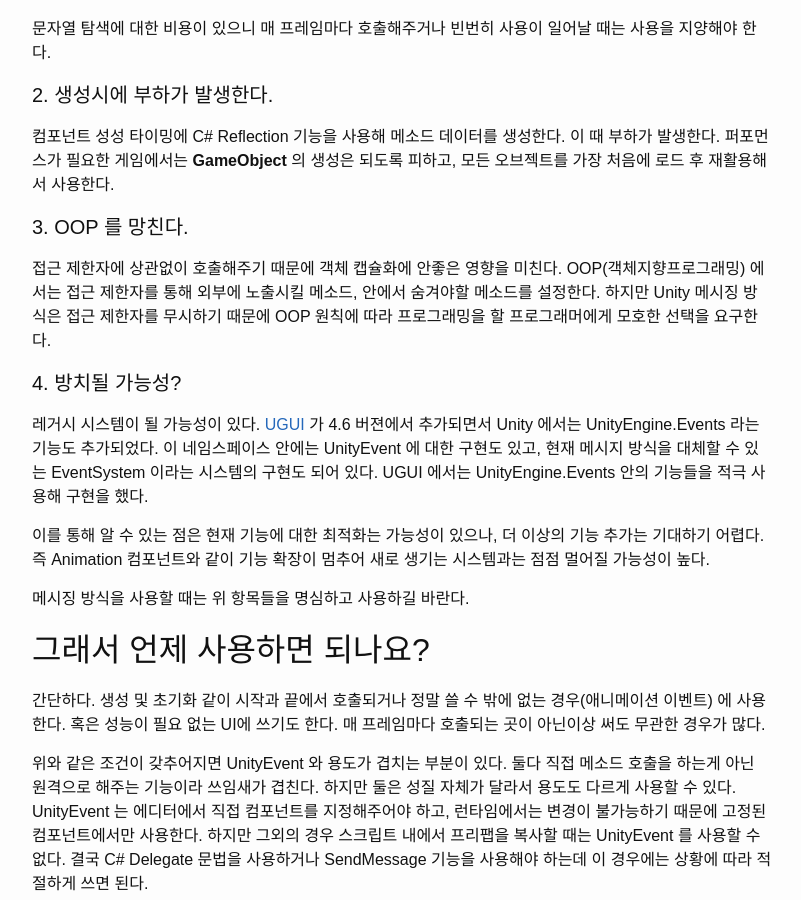
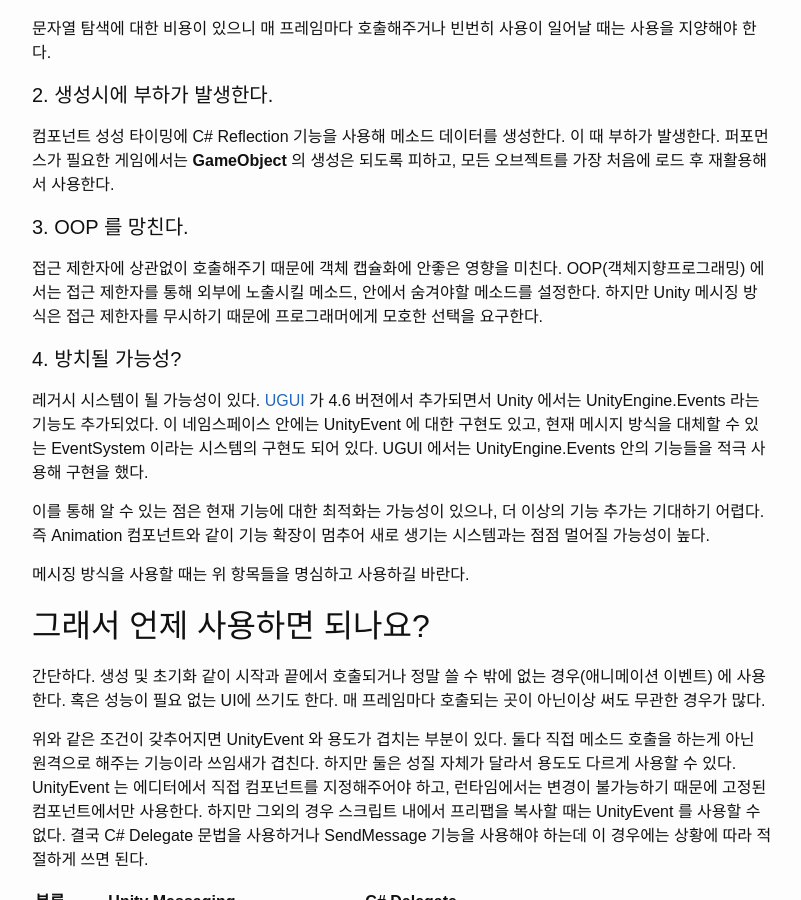
Before and after one commit to suhyeokkim/suhyeokkim.github.io, a Jekyll site: the page built from _posts/2017-04-07-unity-message-system.md, in a window 1280 px wide and 900 px high, scrolled down 1139 px. Shown: the whole window, without its empty margins (238-1039 px from the left). Built offline with Jekyll 4.4.1, drawn with Linux system fonts in a browser that asks for light colours; comment, search, counter and statistics services are not loaded.

Commit message:
Update post : message systm

```diff
--- a/_posts/2017-04-07-unity-message-system.md
+++ b/_posts/2017-04-07-unity-message-system.md
@@ -54,7 +54,7 @@ Unity 에서 메세징 방식의 대표적인 사용사례는 컴포넌트 스
 
 #### 3. OOP 를 망친다.
 
-접근 제한자에 상관없이 호출해주기 때문에 객체 캡슐화에 안좋은 영향을 미친다. OOP(객체지향프로그래밍) 에서는 접근 제한자를 통해 외부에 노출시킬 메소드, 안에서 숨겨야할 메소드를 설정한다. 하지만 Unity 메시징 방식은 접근 제한자를 무시하기 때문에 OOP 원칙에 따라 프로그래밍을 할 프로그래머에게 모호한 선택을 요구한다.
+접근 제한자에 상관없이 호출해주기 때문에 객체 캡슐화에 안좋은 영향을 미친다. OOP(객체지향프로그래밍) 에서는 접근 제한자를 통해 외부에 노출시킬 메소드, 안에서 숨겨야할 메소드를 설정한다. 하지만 Unity 메시징 방식은 접근 제한자를 무시하기 때문에 프로그래머에게 모호한 선택을 요구한다.
 
 #### 4. 방치될 가능성?
 
```
